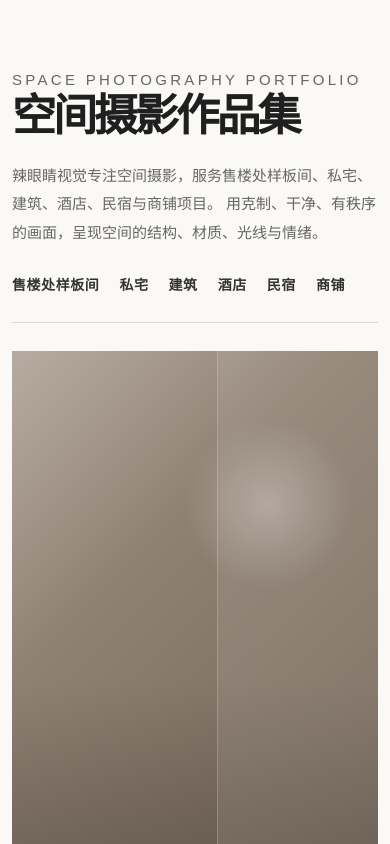
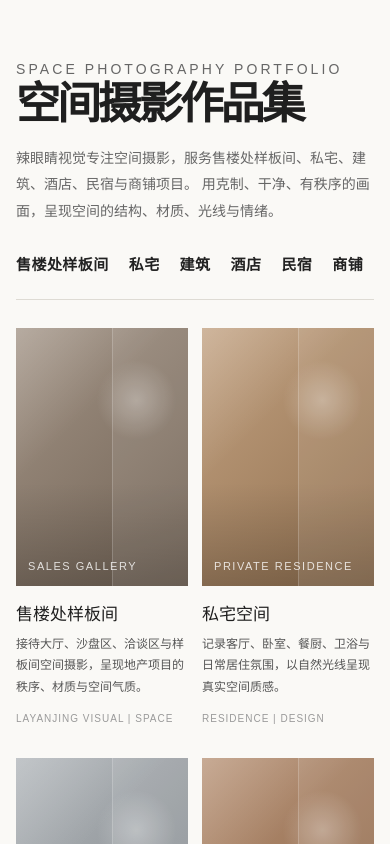
Before and after one commit to sssssssMX/layanjing-portfolio, a Next.js app: page / in a window 390 px wide. Shown: the top 844 px of the page. Built offline with nearby package versions, Linux system fonts and the light colour scheme.

Commit message:
Update globals.css

```diff
--- a/app/globals.css
+++ b/app/globals.css
@@ -25,64 +25,20 @@ a {
   text-decoration: none;
 }
 
-/* 顶部导航 */
-.site-header {
-  height: 78px;
-  padding: 0 36px;
-  display: grid;
-  grid-template-columns: 220px 1fr 160px;
-  align-items: center;
-  border-bottom: 6px solid #171717;
-  background: #fffdf9;
-  position: sticky;
-  top: 0;
-  z-index: 20;
+.page {
+  padding: 72px 48px 80px;
 }
 
-.logo {
-  font-family: Arial, "PingFang SC", "Microsoft YaHei", sans-serif;
-  font-size: 21px;
-  font-weight: 900;
-  letter-spacing: -0.04em;
-}
-
-/* 顶部分类：加粗、稍大 */
-.main-nav {
-  display: flex;
-  justify-content: center;
-  gap: 34px;
-  font-family: Arial, "PingFang SC", "Microsoft YaHei", sans-serif;
-  font-size: 15px;
-  font-weight: 800;
-  letter-spacing: 0.04em;
-  color: #333;
-}
-
-.main-nav a {
-  white-space: nowrap;
-}
-
-.main-nav a:hover {
-  color: #000;
-}
-
-.phone-mark {
-  justify-self: end;
-  font-family: Arial, "PingFang SC", "Microsoft YaHei", sans-serif;
-  font-size: 15px;
-  font-weight: 800;
-  letter-spacing: 0.04em;
-}
-
-/* 首页介绍：加宽，减少左右空白 */
+/* 标题区域：缩小，靠左，不居中 */
 .intro {
-  width: min(1480px, calc(100% - 48px));
-  margin: 0 auto;
-  padding: 70px 0 36px;
+  width: 620px;
+  max-width: 100%;
+  margin: 0;
+  padding: 0 0 28px;
 }
 
 .eyebrow {
-  margin: 0 0 16px;
+  margin: 0 0 12px;
   font-family: Arial, "PingFang SC", "Microsoft YaHei", sans-serif;
   font-size: 12px;
   letter-spacing: 0.22em;
@@ -92,40 +48,39 @@ a {
 
 .intro h1 {
   margin: 0;
-  max-width: 900px;
-  font-size: clamp(48px, 6vw, 92px);
+  font-size: clamp(46px, 5vw, 76px);
   line-height: 0.96;
   letter-spacing: -0.07em;
   font-family: Arial, "PingFang SC", "Microsoft YaHei", sans-serif;
+  font-weight: 900;
 }
 
 .intro p {
-  max-width: 760px;
-  margin: 24px 0 0;
+  max-width: 620px;
+  margin: 20px 0 0;
   color: var(--muted);
-  font-size: 16px;
+  font-size: 15px;
   line-height: 1.9;
 }
 
-/* 首页上方分类行 */
+/* 分类入口：放大、加粗、作为主要入口 */
 .category-row {
-  width: min(1480px, calc(100% - 48px));
-  margin: 0 auto 28px;
+  margin: 0 0 28px;
   display: flex;
-  gap: 30px;
+  gap: 32px;
   flex-wrap: wrap;
-  padding-bottom: 22px;
+  padding: 0 0 18px;
   border-bottom: 1px solid var(--line);
   font-family: Arial, "PingFang SC", "Microsoft YaHei", sans-serif;
 }
 
 .category-row a {
-  font-size: 15px;
-  font-weight: 800;
-  letter-spacing: 0.04em;
-  color: #333;
+  font-size: 16px;
+  font-weight: 900;
+  letter-spacing: 0.03em;
+  color: #222;
   position: relative;
-  padding-bottom: 6px;
+  padding-bottom: 7px;
 }
 
 .category-row a::after {
@@ -134,7 +89,7 @@ a {
   left: 0;
   bottom: 0;
   width: 0;
-  height: 1px;
+  height: 2px;
   background: #111;
   transition: 0.25s ease;
 }
@@ -143,11 +98,11 @@ a {
   width: 100%;
 }
 
-/* 项目网格：电脑一排 6 个 */
+/* 项目网格：充分利用宽度，一排 6 个 */
 .work-grid {
-  width: min(1480px, calc(100% - 48px));
-  margin: 0 auto;
-  padding: 0 0 80px;
+  width: 100%;
+  margin: 0;
+  padding: 0 0 72px;
   display: grid;
   grid-template-columns: repeat(6, minmax(0, 1fr));
   column-gap: 22px;
@@ -156,14 +111,13 @@ a {
 
 .work-item {
   display: grid;
-  gap: 16px;
+  gap: 14px;
 }
 
-/* 项目预览图：2:3 竖图比例 */
+/* 预览图：2:3 竖图 */
 .image-box {
   width: 100%;
   aspect-ratio: 2 / 3;
-  height: auto;
   position: relative;
   overflow: hidden;
   background:
@@ -192,17 +146,17 @@ a {
 
 .image-box span {
   position: absolute;
-  left: 18px;
-  bottom: 20px;
-  color: rgba(255,255,255,0.78);
-  font-size: 15px;
+  left: 16px;
+  bottom: 18px;
+  color: rgba(255,255,255,0.8);
+  font-size: 14px;
   letter-spacing: 0.14em;
   font-family: Arial, "PingFang SC", "Microsoft YaHei", sans-serif;
 }
 
 /* 项目文字 */
 .work-text h2 {
-  margin: 0 0 10px;
+  margin: 0 0 8px;
   font-size: 20px;
   font-weight: 400;
 }
@@ -215,7 +169,7 @@ a {
 }
 
 .meta {
-  margin-top: 18px;
+  margin-top: 16px;
   font-family: Arial, "PingFang SC", "Microsoft YaHei", sans-serif;
   font-size: 11px;
   letter-spacing: 0.1em;
@@ -224,8 +178,7 @@ a {
 
 /* 底部联系 */
 .contact-strip {
-  width: min(1480px, calc(100% - 48px));
-  margin: 0 auto 80px;
+  margin: 0;
   padding: 42px 0;
   border-top: 1px solid var(--line);
   border-bottom: 1px solid var(--line);
@@ -248,79 +201,47 @@ a {
   letter-spacing: 0.04em;
 }
 
-/* 中等电脑：一排 5 个 */
-@media (max-width: 1380px) {
+/* 大一点的电脑：一排 6 个 */
+@media (min-width: 1400px) {
+  .page {
+    padding-left: 56px;
+    padding-right: 56px;
+  }
+}
+
+/* 普通电脑：一排 5 个 */
+@media (max-width: 1320px) {
   .work-grid {
     grid-template-columns: repeat(5, minmax(0, 1fr));
   }
 }
 
-/* 小电脑 / 平板：一排 4 个 */
-@media (max-width: 1180px) {
+/* 小电脑：一排 4 个 */
+@media (max-width: 1080px) {
   .work-grid {
     grid-template-columns: repeat(4, minmax(0, 1fr));
   }
 
-  .site-header {
-    grid-template-columns: 180px 1fr 140px;
-    padding: 0 24px;
-  }
-
-  .main-nav {
-    gap: 22px;
-    font-size: 14px;
+  .page {
+    padding: 56px 32px 72px;
   }
 }
 
 /* 平板：一排 3 个 */
-@media (max-width: 900px) {
-  .site-header {
-    grid-template-columns: 1fr;
-    height: auto;
-    gap: 16px;
-    padding: 20px 18px;
+@media (max-width: 860px) {
+  .work-grid {
+    grid-template-columns: repeat(3, minmax(0, 1fr));
   }
 
-  .main-nav {
-    justify-content: flex-start;
-    overflow-x: auto;
-    gap: 22px;
-    padding-bottom: 4px;
-  }
-
-  .phone-mark {
-    justify-self: start;
-  }
-
-  .work-grid {
-    grid-template-columns: repeat(3, minmax(0, 1fr));
+  .category-row {
+    gap: 24px;
   }
 }
 
 /* 手机：一排 2 个 */
-@media (max-width: 720px) {
-  .site-header {
-    border-bottom-width: 4px;
-  }
-
-  .logo {
-    font-size: 20px;
-  }
-
-  .main-nav {
-    gap: 18px;
-    font-size: 13px;
-  }
-
-  .intro,
-  .category-row,
-  .work-grid,
-  .contact-strip {
-    width: min(100% - 24px, 1480px);
-  }
-
-  .intro {
-    padding: 42px 0 28px;
+@media (max-width: 640px) {
+  .page {
+    padding: 36px 16px 56px;
   }
 
   .intro h1 {
@@ -328,7 +249,7 @@ a {
   }
 
   .intro p {
-    font-size: 15px;
+    font-size: 14px;
   }
 
   .category-row {
@@ -339,7 +260,7 @@ a {
 
   .category-row a {
     white-space: nowrap;
-    font-size: 14px;
+    font-size: 15px;
   }
 
   .work-grid {
@@ -349,7 +270,7 @@ a {
   }
 
   .image-box span {
-    font-size: 12px;
+    font-size: 11px;
     left: 12px;
     bottom: 14px;
   }
@@ -372,13 +293,6 @@ a {
   }
 
   .contact-phone {
-    font-size: 24px;
+    font-size: 23px;
   }
 }
-
-/* 很小的手机：一排 1 个 */
-@media (max-width: 430px) {
-  .work-grid {
-    grid-template-columns: 1fr;
-  }
-}
```
